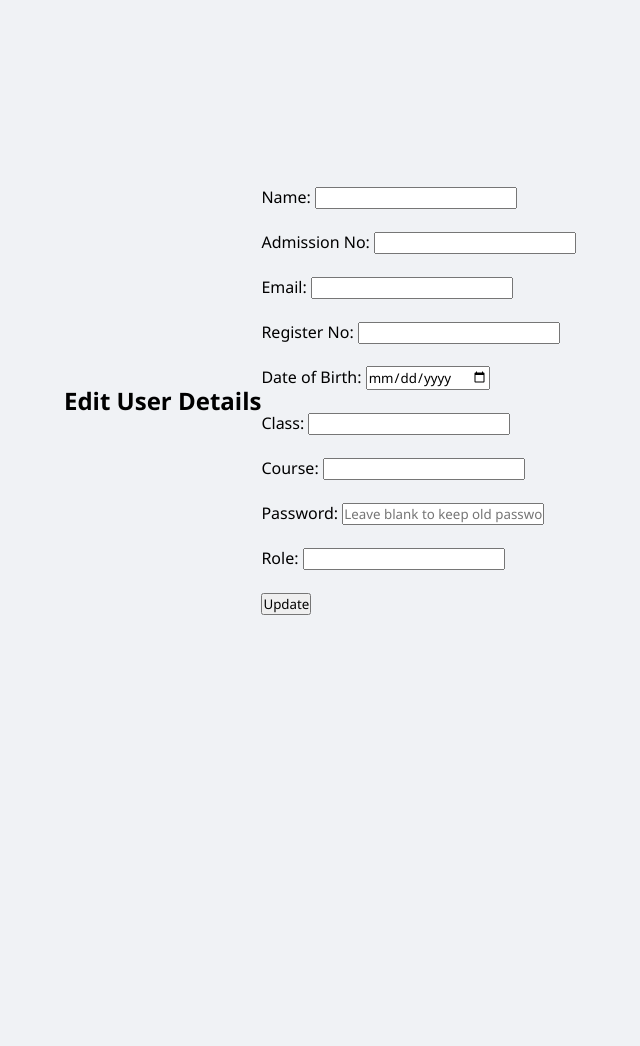
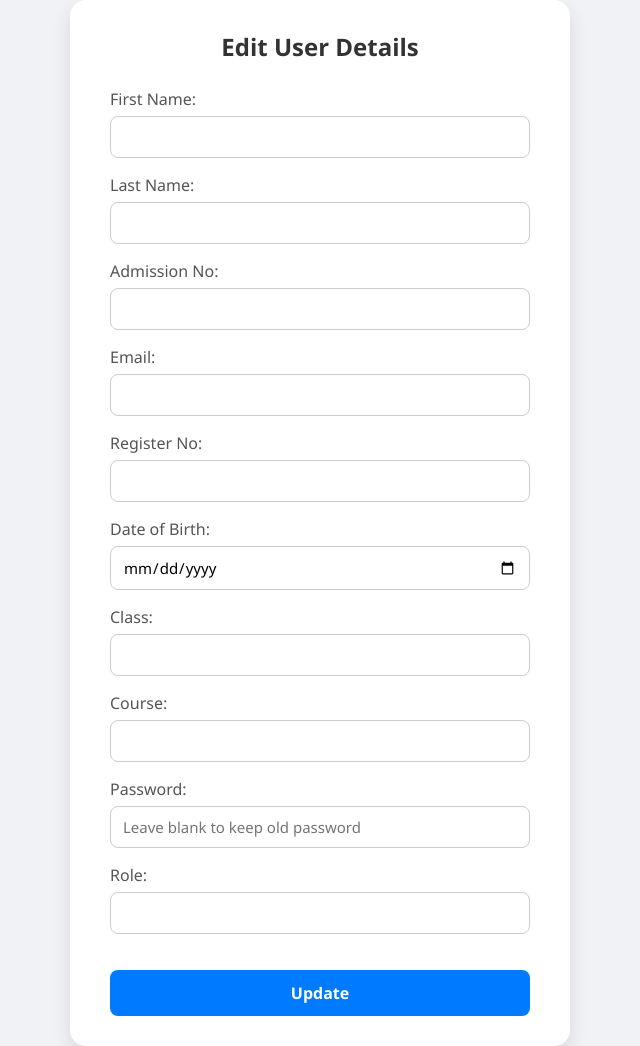
Before and after one commit to Ajilx3/Classconnect, a PHP site: page /usersedit.php in a window 1280 px wide. Shown: the whole page, without its empty margins (320-960 px from the left). Before the commit the page ends 615 px from the top, so only its background shows below. Run offline with PHP 8.4, Linux system fonts and the light colour scheme; data that the repository does not hold is empty.

Commit message:
usersedit.php

```diff
--- a/usersedit.php
+++ b/usersedit.php
@@ -19,7 +19,8 @@ if (isset($_GET['id'])) {
 // Handle form submission
 if (isset($_POST['submit'])) {
     $id = $_POST['id'];
-    $name = $_POST['name'];
+    $first_name = $_POST['first_name'];
+    $last_name = $_POST['last_name'];
     $admission_no = $_POST['admission_no'];
     $email = $_POST['email'];
     $register_no = $_POST['register_no'];
@@ -33,7 +34,8 @@ if (isset($_POST['submit'])) {
     if (!empty($password)) {
         $hashed_password = password_hash($password, PASSWORD_DEFAULT);
         $sql = "UPDATE users SET
-                name='$name',
+                first_name='$first_name',
+                last_name='$last_name',
                 admission_no='$admission_no',
                 email='$email',
                 register_no='$register_no',
@@ -46,7 +48,8 @@ if (isset($_POST['submit'])) {
     } else {
         // Don't change the password if left blank
         $sql = "UPDATE users SET
-                name='$name',
+                first_name='$first_name',
+                last_name='$last_name',
                 admission_no='$admission_no',
                 email='$email',
                 register_no='$register_no',
@@ -72,98 +75,77 @@ if (isset($_POST['submit'])) {
 <html>
 <head>
     <title>Edit User (Admin Panel)</title>
-        <style>
-        * {
-            margin: 0;
-            padding: 0;
-            box-sizing: border-box;
-            font-family: "Segoe UI", sans-serif;
-        }
-
-        body {
-            background-color: #f0f2f5;
-            display: flex;
-            align-items: center;
-            justify-content: center;
-            min-height: 100vh;
-        }
-
-        .form-container {
-            background-color: #fff;
-            padding: 30px 40px;
-            border-radius: 16px;
-            box-shadow: 0 8px 20px rgba(0, 0, 0, 0.1);
-            width: 100%;
-            max-width: 500px;
-        }
-
-        .form-container h2 {
-            text-align: center;
-            margin-bottom: 25px;
-            color: #333;
-        }
-
-        .form-group {
-            margin-bottom: 16px;
-        }
-
-        .form-group label {
-            display: block;
-            margin-bottom: 6px;
-            color: #555;
-            font-weight: 500;
-        }
-
-        .form-group input {
-            width: 100%;
-            padding: 10px 12px;
-            border: 1px solid #ccc;
-            border-radius: 8px;
-            font-size: 15px;
-            transition: 0.3s ease;
-        }
-
-        .form-group input:focus {
-            border-color: #007bff;
-            outline: none;
-            box-shadow: 0 0 5px rgba(0, 123, 255, 0.3);
-        }
-
-        .form-submit {
-            margin-top: 20px;
-            width: 100%;
-            padding: 12px;
-            background-color: #007bff;
-            border: none;
-            color: white;
-            font-size: 16px;
-            font-weight: 600;
-            border-radius: 8px;
-            cursor: pointer;
-            transition: background-color 0.3s ease;
-        }
-
-        .form-submit:hover {
-            background-color: #0056b3;
-        }
+    <style>
+        * { margin: 0; padding: 0; box-sizing: border-box; font-family: "Segoe UI", sans-serif; }
+        body { background-color: #f0f2f5; display: flex; align-items: center; justify-content: center; min-height: 100vh; }
+        .form-container { background-color: #fff; padding: 30px 40px; border-radius: 16px; box-shadow: 0 8px 20px rgba(0, 0, 0, 0.1); width: 100%; max-width: 500px; }
+        .form-container h2 { text-align: center; margin-bottom: 25px; color: #333; }
+        .form-group { margin-bottom: 16px; }
+        .form-group label { display: block; margin-bottom: 6px; color: #555; font-weight: 500; }
+        .form-group input { width: 100%; padding: 10px 12px; border: 1px solid #ccc; border-radius: 8px; font-size: 15px; transition: 0.3s ease; }
+        .form-group input:focus { border-color: #007bff; outline: none; box-shadow: 0 0 5px rgba(0, 123, 255, 0.3); }
+        .form-submit { margin-top: 20px; width: 100%; padding: 12px; background-color: #007bff; border: none; color: white; font-size: 16px; font-weight: 600; border-radius: 8px; cursor: pointer; transition: background-color 0.3s ease; }
+        .form-submit:hover { background-color: #0056b3; }
     </style>
 </head>
 <body>
-    <h2>Edit User Details</h2>
-    <form action="" method="post">
-        <input type="hidden" name="id" value="<?php echo $row['id']; ?>">
+    <div class="form-container">
+        <h2>Edit User Details</h2>
+        <form action="" method="post">
+            <input type="hidden" name="id" value="<?php echo $row['id']; ?>">
 
-        Name: <input type="text" name="name" value="<?php echo $row['name']; ?>" required><br><br>
-        Admission No: <input type="number" name="admission_no" value="<?php echo $row['admission_no']; ?>"><br><br>
-        Email: <input type="email" name="email" value="<?php echo $row['email']; ?>"><br><br>
-        Register No: <input type="number" name="register_no" value="<?php echo $row['register_no']; ?>"><br><br>
-        Date of Birth: <input type="date" name="dob" value="<?php echo $row['dob']; ?>"><br><br>
-        Class: <input type="text" name="class" value="<?php echo $row['class']; ?>"><br><br>
-        Course: <input type="text" name="course" value="<?php echo $row['course']; ?>"><br><br>
-        Password: <input type="text" name="password" placeholder="Leave blank to keep old password"><br><br>
-        Role: <input type="text" name="role" value="<?php echo $row['role']; ?>"><br><br>
+            <div class="form-group">
+                <label>First Name:</label>
+                <input type="text" name="first_name" value="<?php echo $row['first_name']; ?>" required>
+            </div>
 
-        <input type="submit" name="submit" value="Update">
-    </form>
+            <div class="form-group">
+                <label>Last Name:</label>
+                <input type="text" name="last_name" value="<?php echo $row['last_name']; ?>" required>
+            </div>
+
+            <div class="form-group">
+                <label>Admission No:</label>
+                <input type="number" name="admission_no" value="<?php echo $row['admission_no']; ?>">
+            </div>
+
+            <div class="form-group">
+                <label>Email:</label>
+                <input type="email" name="email" value="<?php echo $row['email']; ?>">
+            </div>
+
+            <div class="form-group">
+                <label>Register No:</label>
+                <input type="number" name="register_no" value="<?php echo $row['register_no']; ?>">
+            </div>
+
+            <div class="form-group">
+                <label>Date of Birth:</label>
+                <input type="date" name="dob" value="<?php echo $row['dob']; ?>">
+            </div>
+
+            <div class="form-group">
+                <label>Class:</label>
+                <input type="text" name="class" value="<?php echo $row['class']; ?>">
+            </div>
+
+            <div class="form-group">
+                <label>Course:</label>
+                <input type="text" name="course" value="<?php echo $row['course']; ?>">
+            </div>
+
+            <div class="form-group">
+                <label>Password:</label>
+                <input type="text" name="password" placeholder="Leave blank to keep old password">
+            </div>
+
+            <div class="form-group">
+                <label>Role:</label>
+                <input type="text" name="role" value="<?php echo $row['role']; ?>">
+            </div>
+
+            <input type="submit" name="submit" value="Update" class="form-submit">
+        </form>
+    </div>
 </body>
 </html>
```
